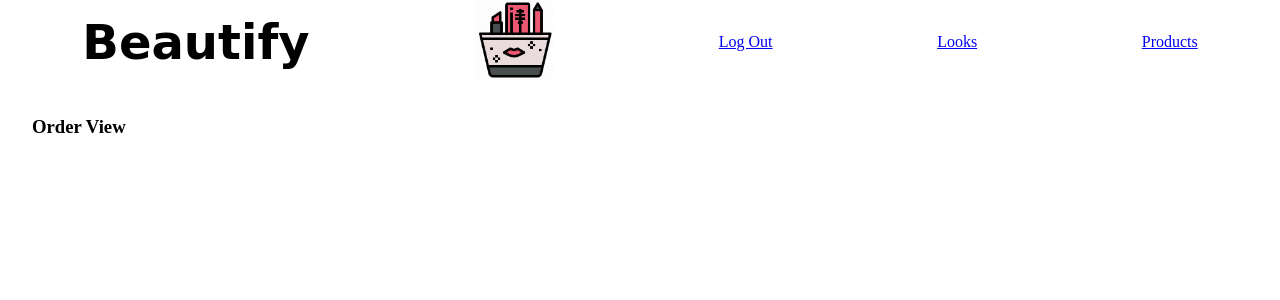
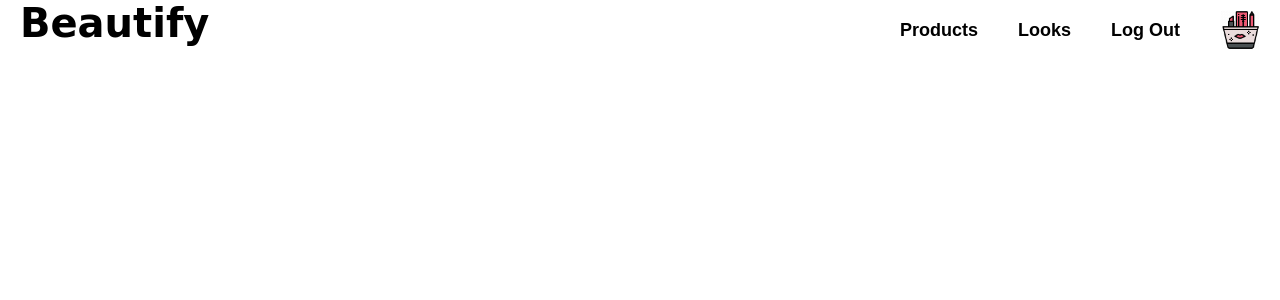
Before and after one commit to meganecummings/Beautify, a Django app: page /order_view/ in a window 1280 px wide. Shown: the top 300 px of the page. Run offline with Django 3.2, Linux system fonts and the light colour scheme; the visitor is signed in with stand-in values (Sample User, id 1); data that the repository does not hold is empty.

Commit message:
create nav.css and working navbar

```diff
--- /dev/null
+++ b/Beautify/static/css/nav.css
@@ -0,0 +1,54 @@
+
+.nav-bar {
+    background-color: white;
+    margin: 0 auto;
+    height: 60px;
+    position: fixed;
+    top: 0;
+    left: 0;
+    right: 0;
+    z-index: 20;
+  }
+
+  .nav-title {
+    display: inline;
+    font-size: 40px;
+    margin: 0;
+    text-align: center;
+    align-content: center;
+    padding: 10px;
+    font-family: 'Lobster Two', cursive;
+    text-decoration: none;
+    color: black;
+  }
+
+  .nav-links {
+    display: inline;
+    text-shadow: 1px 1px white;
+    font-weight: 600;
+    color: black;
+    font-size: 18px;
+    overflow: hidden;
+    padding: 0 5%;
+    padding: 20px 20px;
+    justify-content: center;
+    float: right;
+    z-index: 10;
+    font-family: 'Julius Sans One', sans-serif;
+    text-decoration: none;
+    position: relative;
+  }
+
+  .bag-link {
+    padding: 10px 20px;
+    display: inline;
+    overflow: hidden;
+    justify-content: center;
+    float: right;
+    text-decoration: none;
+  }
+
+  #shopping-bag-icon {
+    height: 40px;
+    width: 40px;
+  }
--- a/Beautify/static/css/view_order.css
+++ b/Beautify/static/css/view_order.css
@@ -4,44 +4,9 @@
     margin: 0;
 }
 
-.nav-bar {
-  display: flex;
-  justify-content: space-between;
-  cursor: pointer;
-  align-items: center;
-
-}
-
-.nav-bar a {
-  display: block;
-  flex: auto;
-  text-align: center;
-  align-items: flex-end;
-
-}
-
-.nav-bar a:hover {
-  color: #B6B6B6;
-  background-color: gray;
-
-}
-
-.nav-title {
-  font-size: 3rem;
-  margin: 0;
-  font-family: 'Lobster Two', cursive;
-  text-decoration: none;
-  color: black;
-}
-
 .cart-button {
   border: 1px solid gainsboro;
   width: 100%;
-}
-
-#shopping-bag-icon {
-  flex: 4;
-  max-width: 5em;
 }
 
 h1 {
@@ -50,11 +15,9 @@
   font-size: 2em;
 }
 
-
 li {
   list-style: none;
 }
-
 
 .container {
   margin: 2em 2em;
@@ -62,54 +25,18 @@
   align-items: center;
 }
 
-.container-item {
-
-
-
-}
 .view-item {
   width: 100%;
   justify-content: space-between;
   margin: 2em;
 }
 
-.container li {
-
-}
-
-.item-container {
-
-}
-
-
 .item-image {
   width: 100%;
 
 }
 
-.container-text {
-
-}
-
-.container-text h3{
-
-}
-
 .container-text div{
-  /* box-sizing: border-box;
-  flex-direction: column;
-  flex-basis: auto; */
   justify-content: space-between;
   flex-direction: column-reverse;
 }
-
-h3 {
-  /* font-size: 2em; */
-}
-
-
-
-
- ul .container {
-
- }
--- a/Beautify/templates/base.html
+++ b/Beautify/templates/base.html
@@ -7,6 +7,8 @@
     <meta charset="UTF-8" />
     <meta name="viewport" content="width=device-width, initial-scale=1.0" />
     <meta http-equiv="X-UA-Compatible" content="ie=edge" />
+    <link rel="stylesheet" href="{% static 'css/nav.css' %}" />
+
     {% block styles %}
     {% endblock %}
     <title>Beautify</title>
--- a/Beautify/templates/items_list.html
+++ b/Beautify/templates/items_list.html
@@ -5,7 +5,7 @@
 
 {% block styles %}
 
-<link rel="stylesheet" href="{% static 'css/main.css' %}" />
+<link rel="stylesheet" href="{% static 'css/items_list.css' %}" />
 
 {% block content %}
 
--- a/Beautify/templates/order_view.html
+++ b/Beautify/templates/order_view.html
@@ -3,11 +3,11 @@
 {% load staticfiles %}
 
 {% block styles %}
-<link rel="stylesheet" href="{% static 'css/view_order.css' %}" />
+<link rel="stylesheet" href="{% static 'css/nav.css' %}" />
+<link rel="stylesheet" href="{% static 'css/view_order.css' %}"/>
 {% endblock %}
 
 {% block content %}
-
 
 <ul class="container">
     <h3 class="order-view">Order View</h3>
```
Also changed, not shown: Beautify/static/css/items_list.css (+0 -37 lines), Beautify/static/css/main.css (+0 -52 lines).
